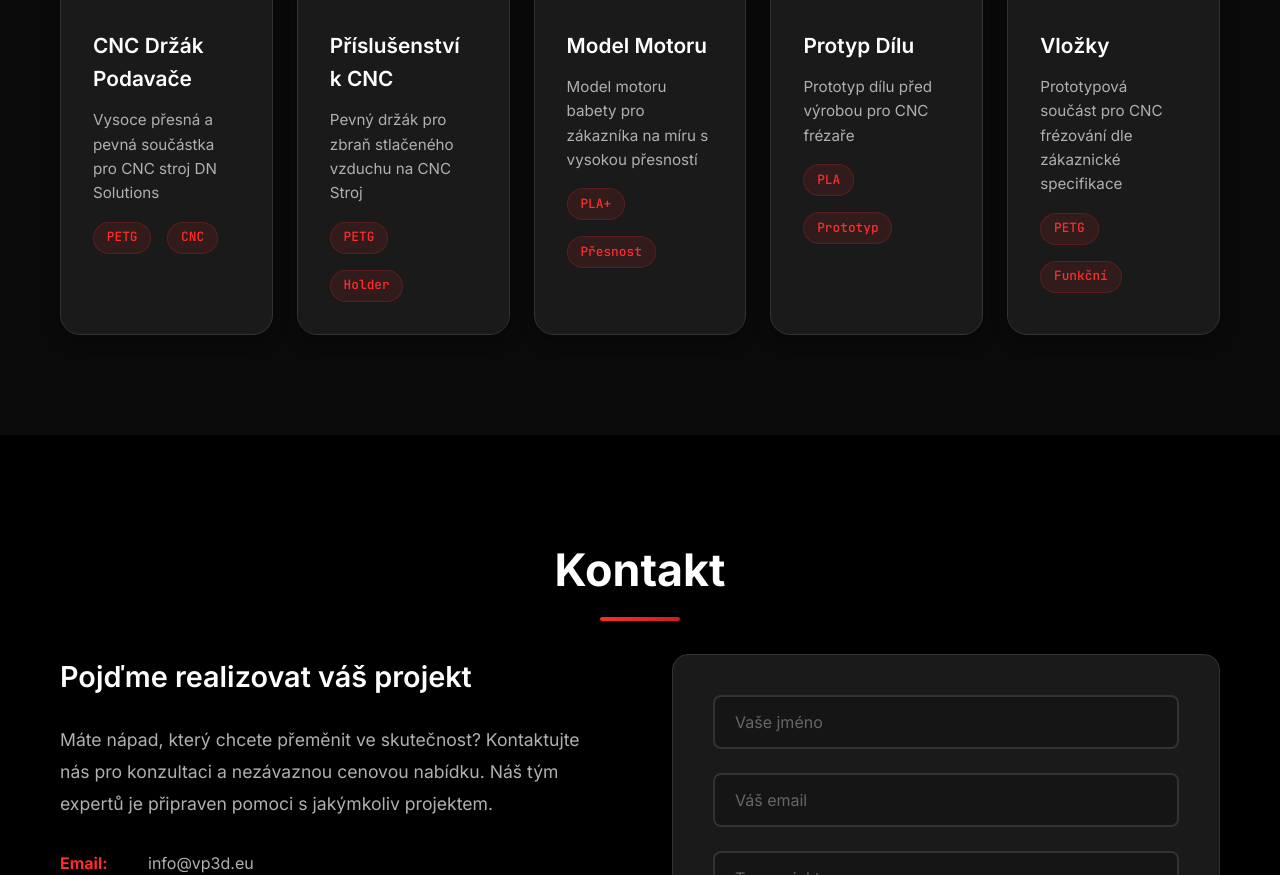
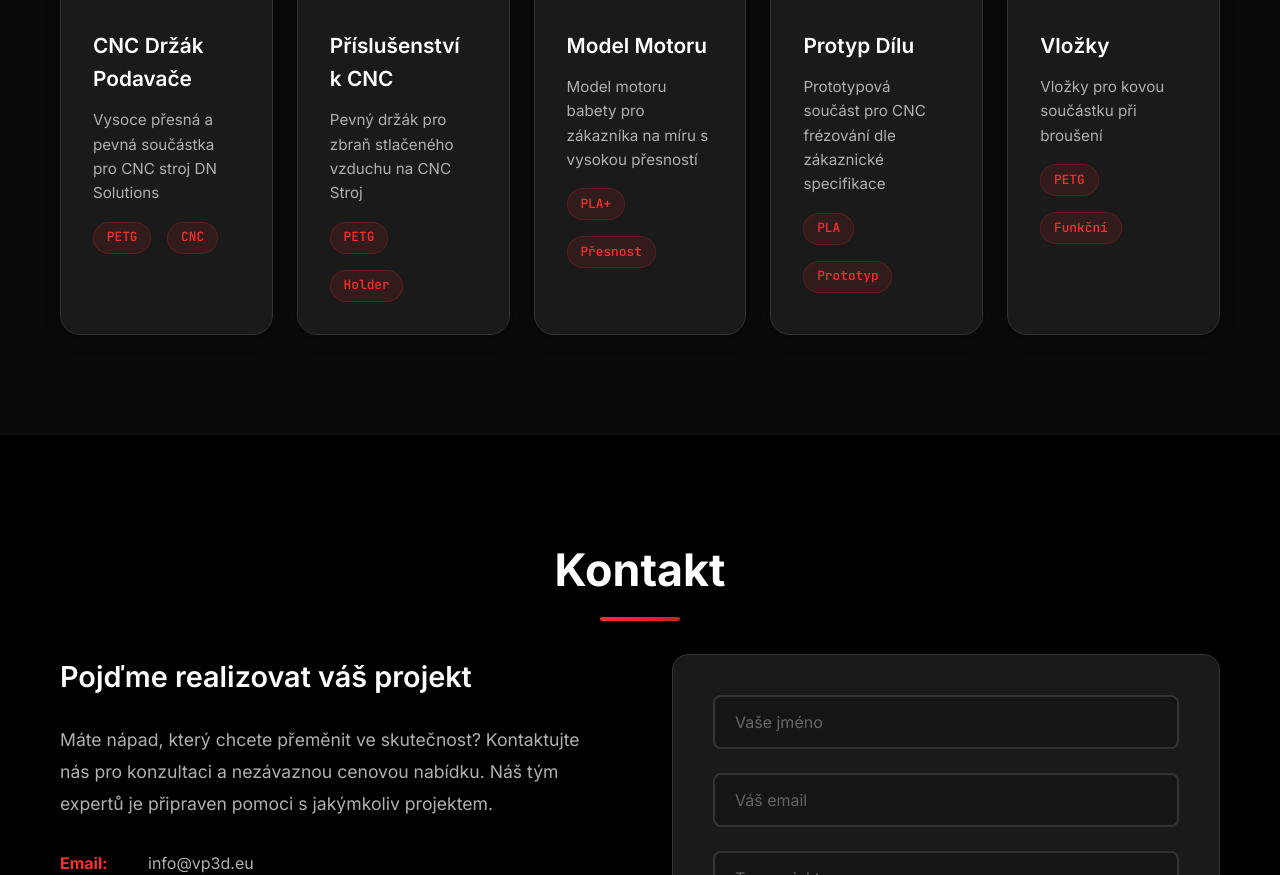
Before and after one commit to lukaasmil/VP3DEU-PROJECT-ACTL, a plain HTML site: page index.html in a window 1280 px wide. Shown: the part 3988-4863 px from the top of the page. Drawn offline with Linux system fonts and the light colour scheme.

Commit message:
Update index.html

```diff
--- a/index.html
+++ b/index.html
@@ -1652,7 +1652,7 @@
                     </div>
                     <div class="portfolio-info">
                         <h4 class="portfolio-title" data-cs="Precizní mechanická součást" data-en="Precision mechanical part">Protyp Dílu</h4>
-                        <p class="portfolio-description" data-cs="Vysoce přesná součást vyrobená pro průmyslové použití s tolerancí ±0.1mm" data-en="High precision part manufactured for industrial use with ±0.1mm tolerance">Prototyp dílu před výrobou pro CNC frézaře</p>
+                        <p class="portfolio-description" data-cs="Vysoce přesná součást vyrobená pro průmyslové použití s tolerancí ±0.1mm" data-en="High precision part manufactured for industrial use with ±0.1mm tolerance">Prototypová součást pro CNC frézování dle zákaznické specifikace</p>
                         <div class="portfolio-specs">
                             <span class="spec-tag">PLA</span>
                             <span class="spec-tag">Prototyp</span>
@@ -1666,7 +1666,7 @@
                     </div>
                     <div class="portfolio-info">
                         <h4 class="portfolio-title" data-cs="Precizní mechanická součást" data-en="Precision mechanical part">Vložky</h4>
-                        <p class="portfolio-description" data-cs="Vysoce přesná součást vyrobená pro průmyslové použití s tolerancí ±0.1mm" data-en="High precision part manufactured for industrial use with ±0.1mm tolerance">Prototypová součást pro CNC frézování dle zákaznické specifikace</p>
+                        <p class="portfolio-description" data-cs="Vysoce přesná součást vyrobená pro průmyslové použití s tolerancí ±0.1mm" data-en="High precision part manufactured for industrial use with ±0.1mm tolerance">Vložky pro kovou součástku při broušení</p>
                         <div class="portfolio-specs">
                             <span class="spec-tag">PETG</span>
                             <span class="spec-tag">Funkční</span>
```
